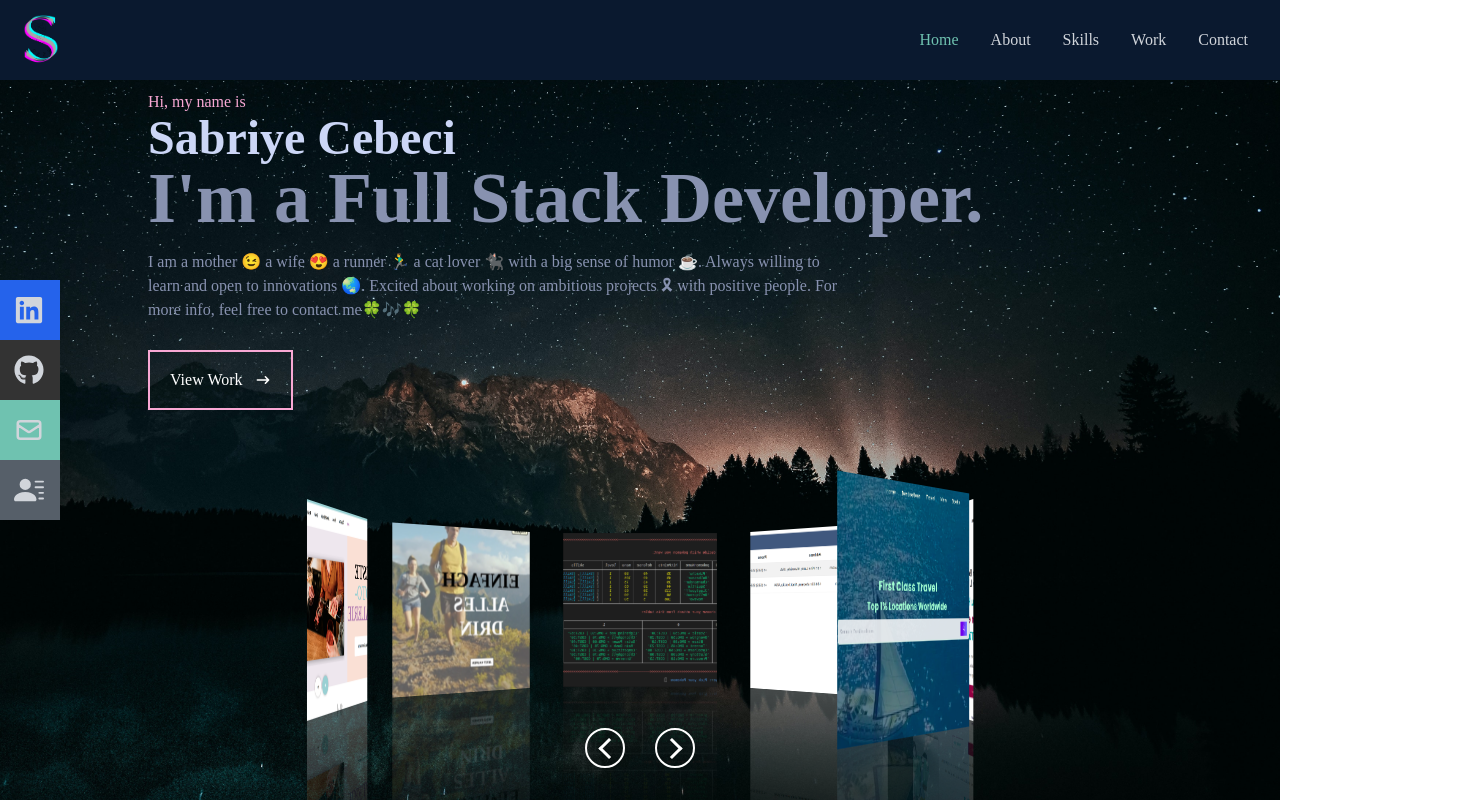
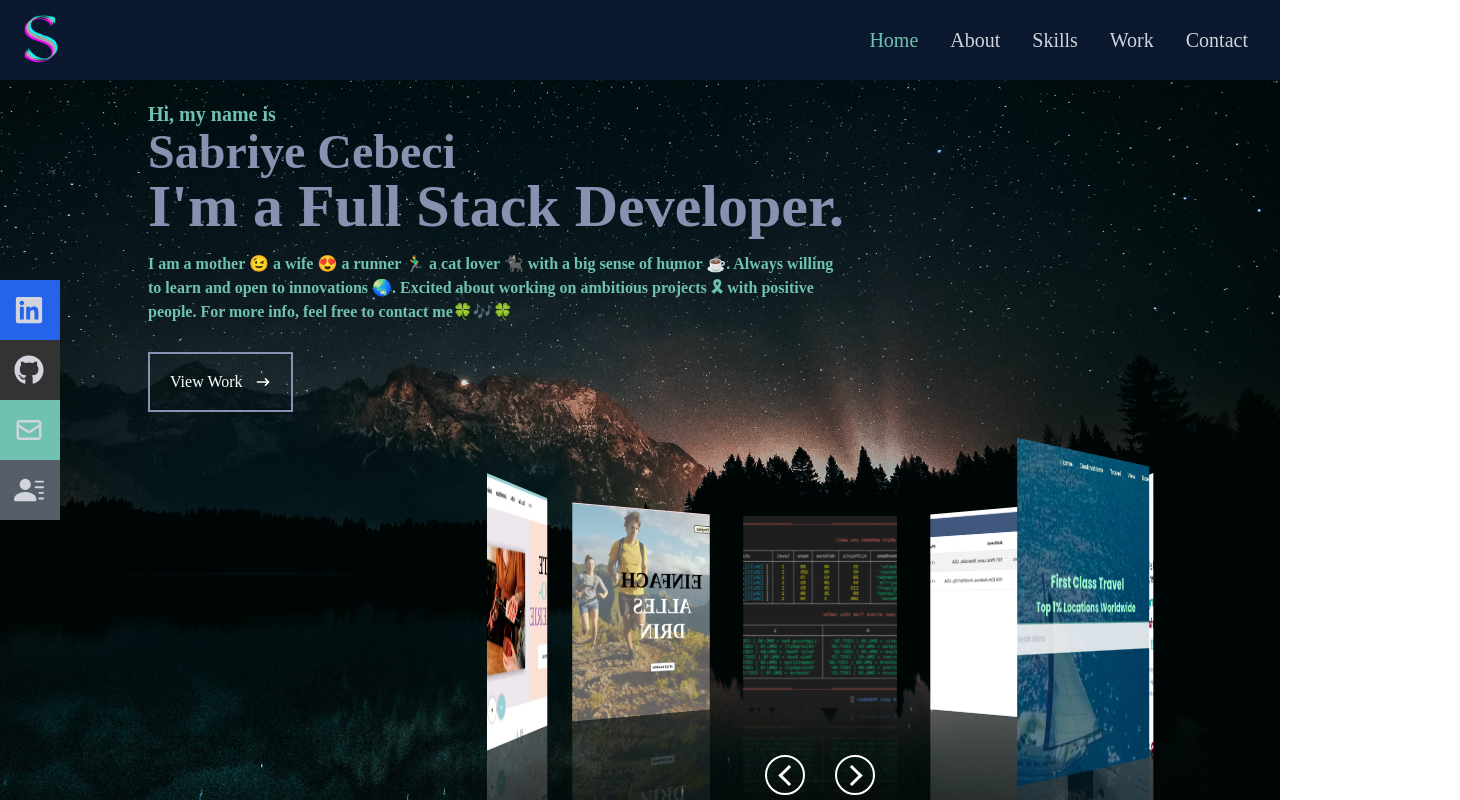
Before and after one commit to sbrycbc/MyPortfolio, a React (Create React App) app: page / in a window 1280 px wide. Shown: the top 800 px of the page, 1460 px wide, since content can reach past the window. Built offline with nearby package versions, Linux system fonts and the light colour scheme; the HTML template or start-up script is replaced by a standard one.

Commit message:
updated font-size and fotos style..

```diff
--- a/src/App.js
+++ b/src/App.js
@@ -1,8 +1,8 @@
 import Navbar from "./components/Navbar";
-import Home from "./components/Home";
-import About from "./components/About";
+import Home from "../src/components/home/Home";
+import About from "../src/components/about/About";
 import Skills from "./components/Skills";
-import Work from "./components/Work";
+import Work from "../src/components/work/Work";
 import Contact from "./components/Contact";
 
 function App() {
--- a/src/components/Navbar.jsx
+++ b/src/components/Navbar.jsx
@@ -12,7 +12,7 @@ const Navbar = () => {
   const handleClick = () => setNav(!nav);
 
   return (
-    <div className="fixed w-full h-[80px] flex justify-between items-center px-4 bg-[#0a192f] text-gray-300">
+    <div className="fixed w-full h-[80px] flex justify-between items-center px-4 bg-[#0a192f] text-gray-300 text-xl">
       <div>
         <img src={Logo} alt="Logo" style={{ width: "50px" }} />
       </div>
@@ -91,7 +91,7 @@ const Navbar = () => {
 
       {/* --------- Social icons -------- */}
 
-      <div className="hidden lg:flex fixed flex-col top-[35%] left-0">
+      <div className="hidden lg:flex fixed flex-col top-[35%] left-0 ">
         <ul>
           <li className="w-[160px] h-[60px] flex justify-between items-center ml-[-100px] hover:ml-[-10px] duration-300 bg-blue-600">
             <a
--- a/src/components/About.jsx
+++ b/src/components/about/About.jsx
@@ -18,7 +18,7 @@ const About = () => {
               </p>
             </div>
             <div>
-            <p>I am passionate about building excellent software that improves
+            <p className='font-bold text-[#8892b0] text-l'> I am passionate about building excellent software that improves
               the lives of those around me. I specialize in creating software
               for clients ranging from individuals and small-businesses all the
               way to large enterprise corporations. What would you do if you had
--- a/src/components/home.css
+++ /dev/null
@@ -1,10 +0,0 @@
-.hi-container {
-    padding-top:90px;
-
-    }
-
-.home-container {
-      background: url(../assets/projects/pexels-eberhard-grossgasteiger-1421903.jpg);
-      background-size: cover;
-
-    }
--- a/src/components/Home.jsx
+++ b/src/components/home/Home.jsx
@@ -1,7 +1,7 @@
 import React, { useState } from "react";
 import { Link } from "react-scroll";
 import { HiArrowNarrowRight } from 'react-icons/hi';
-import Works from "../components/Works"
+import Works from '../works/Works'
 import "./home.css";
 
 const Home = () => {
@@ -14,13 +14,13 @@ const Home = () => {
         {/* ----------- Container ------------  */}
 
         <div className='max-w-[1000px] mx-auto px-2 flex flex-col justify-center hi-container'>
-            <p className='text-pink-300'>Hi, my name is</p>
-            <h1 className='text-4xl sm:text-5xl font-bold text-[#ccd6f6]'>Sabriye Cebeci</h1>
-            <h2 className='text-4xl sm:text-7xl font-bold text-[#8892b0]'>I'm a Full Stack Developer.</h2>
-            <p className='text-[#8892b0] py-4 max-w-[700px]'>I am a mother 😉 a wife 😍 a runner 🏃‍♂️ a cat lover 🐈‍⬛ with a big sense of humor ☕. Always willing to learn and open to innovations 🌏. Excited about working on ambitious projects 🎗 with positive people. For more info, feel free to contact me🍀🎶🍀</p>
+            <p className='text-[#6fc2b0] text-xl font-bold font-[Libre]'>Hi, my name is</p>
+            <h1 className='text-4xl sm:text-5xl font-bold text-[#8892b0]'>Sabriye Cebeci</h1>
+            <h4 className='text-5xl sm:text-6xl font-bold text-[#8892b0]'>I'm a Full Stack Developer.</h4>
+            <p className='text-[#6fc2b0] text-l font-bold py-4 max-w-[700px]'>I am a mother 😉 a wife 😍 a runner 🏃‍♂️ a cat lover 🐈‍⬛ with a big sense of humor ☕. Always willing to learn and open to innovations 🌏. Excited about working on ambitious projects 🎗 with positive people. For more info, feel free to contact me🍀🎶🍀</p>
             <div>
             <Link to="work" smooth={true} duration={500} onClick={() => setActiveLink("work")}>
-            <button className='text-white group border-2 border-pink-300 px-5 py-4 my-3 flex item-center hover:bg-[#6fc2b0] hover:border-[#6fc2b0] hover:rounded-[40px]'>
+            <button className='text-white group border-2 border-[#8892b0] px-5 py-4 my-3 flex item-center hover:bg-[#6fc2b0] hover:border-[#6fc2b0] hover:rounded-[40px]'>
               View Work
                 <span className='group-hover:rotate-90 duration-300'>
                 <HiArrowNarrowRight className='ml-3 my-1' />
--- /dev/null
+++ b/src/components/home/home.css
@@ -0,0 +1,11 @@
+.hi-container {
+    padding-top:100px;
+
+    }
+
+.home-container {
+      background: url(../../assets/projects/pexels-eberhard-grossgasteiger-1421903.jpg);
+      background-size: cover;
+      font-family: 'Playpen Sans', cursive;
+
+}
--- a/src/components/Work.jsx
+++ b/src/components/work/Work.jsx
@@ -1,5 +1,5 @@
 import React from "react";
-import { data } from "../data/data.js";
+import { data } from "../../data/data";
 import "./work.css";
 
 const Work = () => {
--- a/src/components/Works.jsx
+++ b/src/components/works/Works.jsx
@@ -1,5 +1,5 @@
 import React, {useState} from 'react';
-import { data } from '../data/data.js';
+import { data } from '../../data/data.js';
 import "./works.css";
 
 
--- a/src/components/works.css
+++ b/src/components/works/works.css
@@ -6,12 +6,13 @@
     min-height: 47vh;
     min-width: 100vw;
     transform-style: preserve-3d;
+    margin-left: 180px;
   }
 
   .box {
     position: relative;
     width: 200px;
-    height: 200px;
+    height: 250px;
     transform-style: preserve-3d;
     transition: 1.5s;
     transform: perspective(1000px) rotateY(0deg);
@@ -38,7 +39,7 @@
 }
 .btns {
     position: absolute;
-    bottom: 30px;
+    bottom: 5px;
     display: flex;
     gap: 30px;
 }
--- a/src/index.css
+++ b/src/index.css
@@ -3,7 +3,12 @@
 @tailwind utilities;
 
 
-@import url('https://fonts.googleapis.com/css2?family=Raleway:wght@300;400;500;600;700;800;900&display=swap');
+/* @import url('https://fonts.googleapis.com/css2?family=Raleway:wght@300;400;500;600;700;800;900&display=swap'); */
+
+
+
+  @import url('https://fonts.googleapis.com/css2?family=Libre+Baskerville:ital,wght@0,700;1,400&family=Playpen+Sans:wght@400;500;600&family=Sedgwick+Ave+Display&display=swap');
+
 
 @layer base {
     body {
```
Also changed, not shown: src/components/work/work.css (renamed from src/components/work.css).
